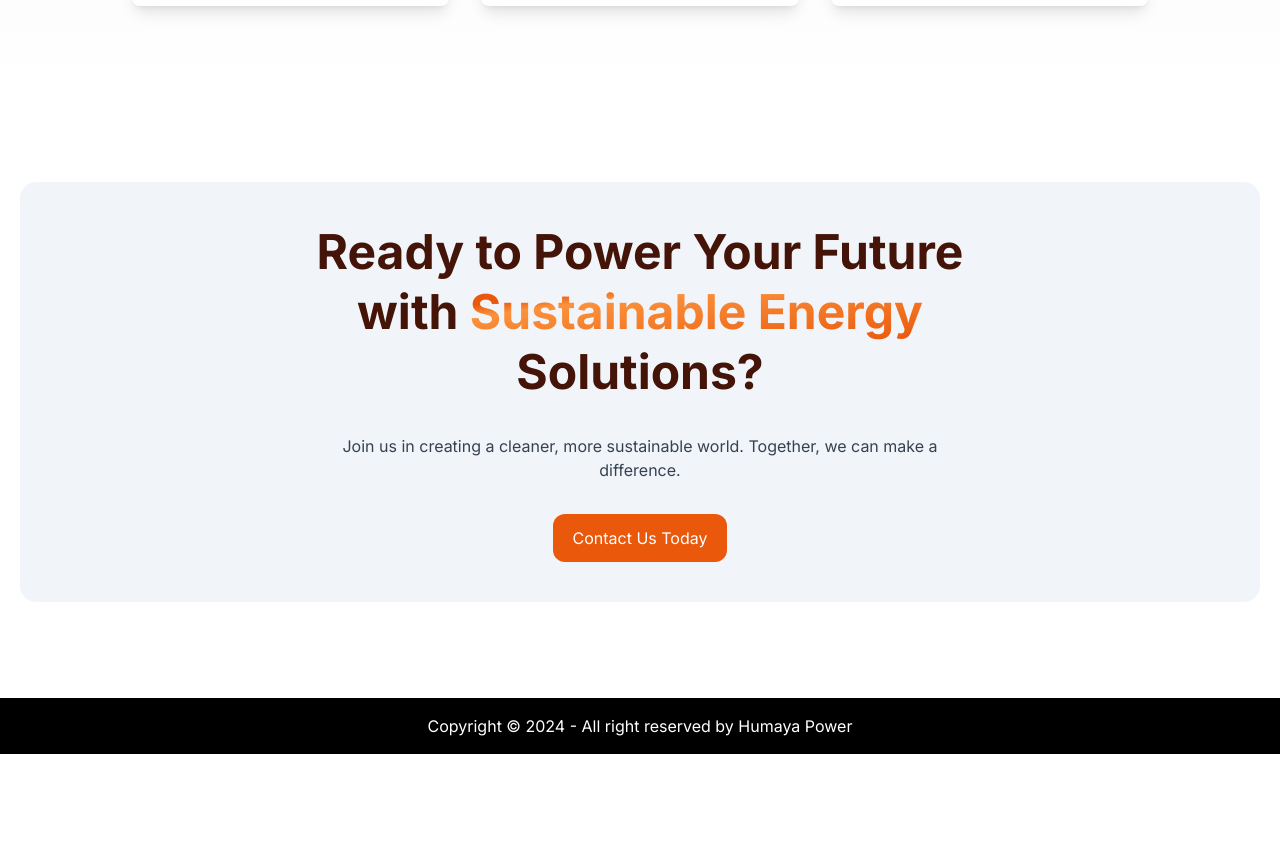
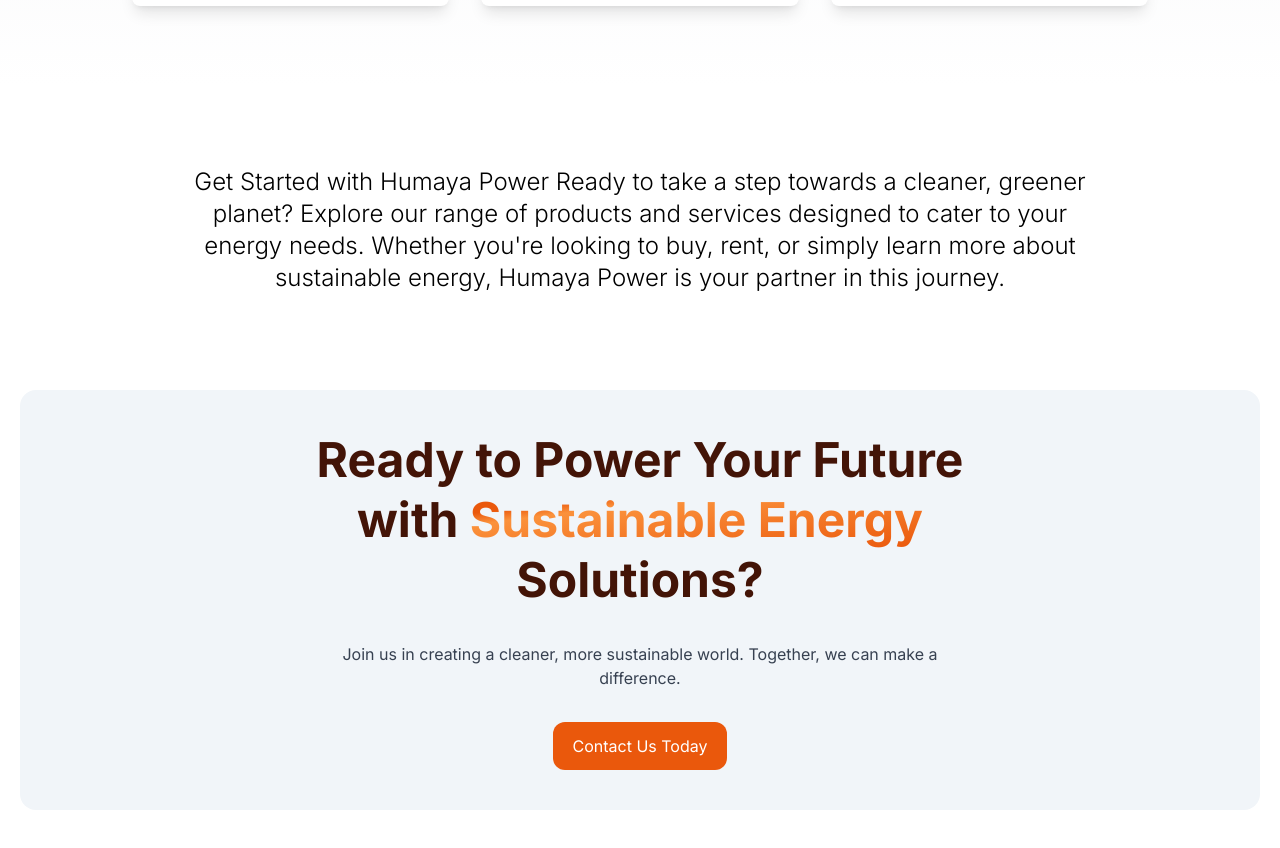
Before and after one commit to Shujaulislam/hmp-try1, a Next.js app: page / in a window 1280 px wide. Shown: the part 1974-2822 px from the top of the page. Before the commit the page ends 2728 px from the top, so only its background shows below. Built offline with nearby package versions, Linux system fonts and the light colour scheme.

Commit message:
chore: Update page content and improve user experience

```diff
--- a/src/app/page.tsx
+++ b/src/app/page.tsx
@@ -104,6 +104,15 @@
         </div>
       </section>
 
+      <section className="bg-white w-full pt-20 px-5 md:px-12 lg:px-28">
+        <div className="mx-auto w-full px-5 sm:px-10 md:px-12 lg:px-5 relative z-10">
+          <div className="text-center flex flex-col items-center space-y-8 md:space-y-10">
+            <p className="text-black text-center max-w-4xl font-light text-lg md:text-2xl">
+            Get Started with Humaya Power Ready to take a step towards a cleaner, greener planet? Explore our range of products and services designed to cater to your energy needs. Whether you're looking to buy, rent, or simply learn more about sustainable energy, Humaya Power is your partner in this journey.
+            </p>
+          </div>
+        </div>
+      </section>
 
       {/* Call to Action Section */}
       <section className="py-24">
```
Lines whose indentation alone changed are shown as unchanged.
